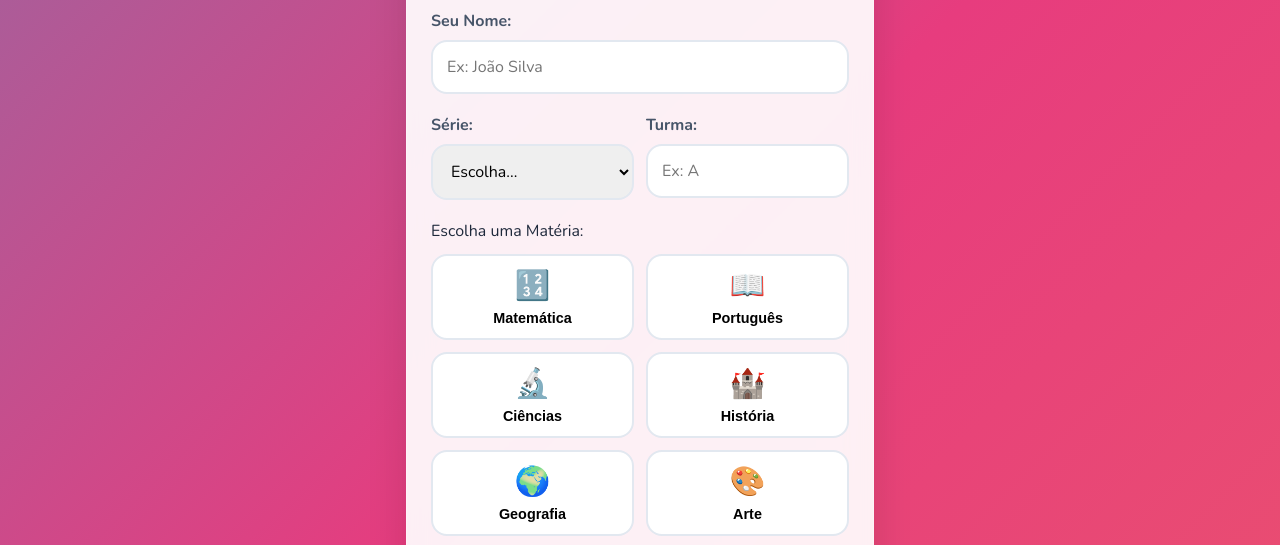
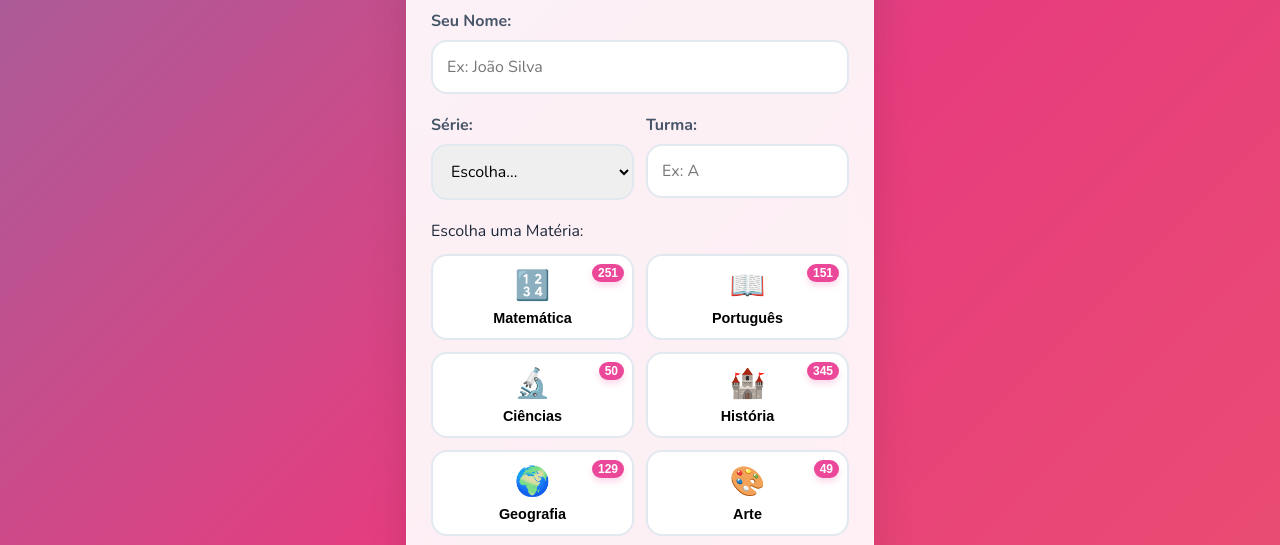
Before and after one commit to MARCNILMAT/Jogos-interdisciplinares, a plain HTML site: page index.html in a window 1280 px wide. Shown: the part 220-765 px from the top of the page. Drawn offline with nearby package versions, Linux system fonts and the light colour scheme.

Commit message:
feat: Exibe contagem de questões por disciplina na tela inicial

```diff
--- a/app.js
+++ b/app.js
@@ -148,10 +148,36 @@ function playSound(type) {
     }
 }
 
+// --- ATUALIZAÇÃO DE CONTAGEM DE QUESTÕES ---
+function updateSubjectQuestionCounts() {
+    const grade = studentGrade.value;
+
+    disciplineButtons.forEach(btn => {
+        const discipline = btn.getAttribute('data-discipline');
+        if (!discipline) return;
+
+        const count = QUESTIONS_DB.filter(q =>
+            q.discipline === discipline &&
+            (!grade || q.grade === grade)
+        ).length;
+
+        let badge = btn.querySelector('.question-count-badge');
+        if (!badge) {
+            badge = document.createElement('span');
+            badge.className = 'question-count-badge';
+            btn.appendChild(badge);
+        }
+
+        badge.innerText = count;
+        badge.style.display = count > 0 ? 'inline-block' : 'none';
+    });
+}
+
 // --- INICIALIZAÇÃO ---
 function init() {
     setupEventListeners();
     checkExistingSession();
+    updateSubjectQuestionCounts(); // Atualiza contagem inicial
 }
 
 function setupEventListeners() {
@@ -201,7 +227,10 @@ function setupEventListeners() {
         }
     }
 
-    studentGrade.addEventListener('change', updateTopics);
+    studentGrade.addEventListener('change', () => {
+        updateTopics();
+        updateSubjectQuestionCounts();
+    });
     document.getElementById('student-name').addEventListener('input', updateTopics);
 
     // Seleção de Disciplina no Login
--- a/style.css
+++ b/style.css
@@ -228,6 +228,7 @@ body {
     font-weight: 700;
     font-size: 0.9rem;
     transition: all 0.2s;
+    position: relative; /* para o badge absoluto */
 }
 
 .discipline-btn .discipline-emoji {
@@ -652,3 +653,17 @@ tr:last-child td {
     display: flex;
     gap: 8px;
 }
+/* --- QUESTION COUNT BADGE --- */
+.question-count-badge {
+    position: absolute;
+    top: 8px;
+    right: 8px;
+    background: var(--secondary); /* Pink/Reddish */
+    color: white;
+    font-size: 0.75rem;
+    font-weight: 800;
+    padding: 2px 6px;
+    border-radius: 10px;
+    box-shadow: 0 4px 6px rgba(236, 72, 153, 0.2);
+    animation: popIn 0.3s cubic-bezier(0.175, 0.885, 0.32, 1.275);
+}
```
